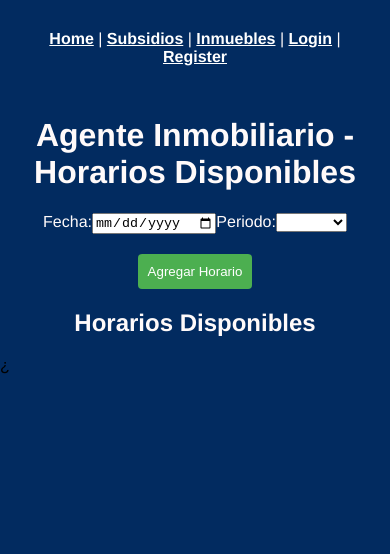
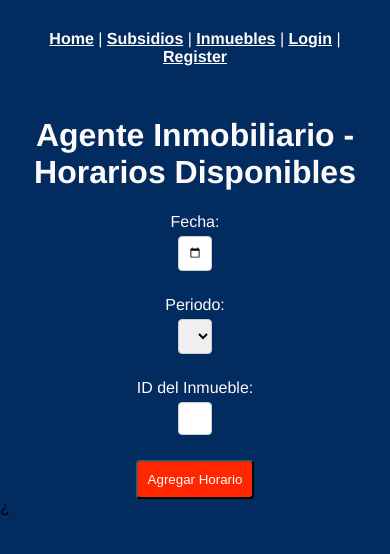
Before and after one commit to reii23/arriendosRM, a Vue app in the folder front/propiedadesweb/: page /agente in a window 390 px wide. Shown: the top 554 px of the page. Built offline with nearby package versions, Linux system fonts and the light colour scheme; a web font is replaced by a local one.

Commit message:
Usuario Agente Inmobiliario y administrador pueden agendar visitas. Por defecto, el id del visitante es -1.

```diff
--- a/front/propiedadesweb/src/views/AgenteView.vue
+++ b/front/propiedadesweb/src/views/AgenteView.vue
@@ -2,82 +2,124 @@
   <div>
     <h1>Agente Inmobiliario - Horarios Disponibles</h1>
     <form @submit.prevent="agregarHorario">
+      <div class="form-group">
         <label for="fecha">Fecha:</label>
         <input type="date" v-model="nuevoHorario.fecha" required />
+      </div>
 
+      <div class="form-group">
         <label for="periodo">Periodo:</label>
-      <select v-model="nuevoHorario.periodo" required>
-        <option value="Mañana">Mañana</option>
-        <option value="Tarde">Tarde</option>
-        <option value="Noche">Noche</option>
+        <select id="periodo" v-model="nuevoHorario.periodo" required>
+          <option value="m">Mañana</option>
+          <option value="t">Tarde</option>
+          <option value="n">Noche</option>
         </select>
+      </div>
 
+      <div class="form-group">
+        <label for="idInmueble">ID del Inmueble:</label>
+        <input type="text" id="idInmueble" v-model="nuevoHorario.idInmueble" required />
+      </div>
+
+      <!-- Botón de Agregar Horario al final del formulario -->
       <button type="submit">Agregar Horario</button>
     </form>
 
-    <h2>Horarios Disponibles</h2>
+    <!-- Se eliminó el texto de "Horarios Disponibles" -->
+    <!-- <h2>Horarios Disponibles</h2>
     <ul>
-      <li v-for="(horario, index) in horarios" :key="index">
-        {{ horario.fecha }} - {{ horario.periodo }}
+      <li v-for="horario in horarios" :key="horario.id">
+        {{ horario.fecha }} a las {{ horario.periodo }}
       </li>
-    </ul>
+    </ul> -->
   </div>
 </template>
 
+<script>
+import axios from 'axios';
 
-<script>
 export default {
   name: 'AgenteView',
   data() {
     return {
       nuevoHorario: {
         fecha: '',
-        periodo: ''
+        periodo: '',
+        idInmueble: ''
       },
-      horarios: []
+      horarios: [],
+      userId: localStorage.getItem('userId')
     };
   },
   methods: {
-    agregarHorario() {
-      this.horarios.push({ ...this.nuevoHorario });
+    async agregarHorario() {
+      if (!this.userId) {
+        console.error('No se puede obtener el ID del usuario.');
+        return;
+      }
+
+      const horario = {
+        fecha: this.formatearFecha(this.nuevoHorario.fecha, this.nuevoHorario.periodo),
+        idInmueble: this.nuevoHorario.idInmueble,
+        idUsuario: this.userId,
+        idVisitante: -1 // Aún no tenemos un ID de visitante, por lo que será nulo
+      };
+
+      console.log(this.userId);
+      console.log(horario.idInmueble);
+      console.log(horario.idVisitante);
+      console.log(horario.fecha);
+      console.log(horario.idUsuario);
+
+      try {
+        const response = await axios.post('http://localhost:8080/horarioVisita/crearHorarioVisita', horario);
+        console.log('Horario registrado:', response.data);
+        this.horarios.push(response.data);
         this.nuevoHorario.fecha = '';
         this.nuevoHorario.periodo = '';
+        this.nuevoHorario.idInmueble = '';
+      } catch (error) {
+        console.error('Error al registrar el horario:', error);
+      }
+    },
+    formatearFecha(fecha, periodo) {
+      const fechaObj = new Date(fecha);
+      const dia = fechaObj.getDate().toString().padStart(2, '0');
+      const mes = (fechaObj.getMonth() + 1).toString().padStart(2, '0');
+      const anio = fechaObj.getFullYear().toString().slice(-2); // Obtener los dos últimos dígitos del año
+      return `${dia}/${mes}/${anio}/${periodo}`;
     }
   }
 };
 </script>
 
-
 <style scoped>
+.form-group {
+  margin-bottom: 15px;
+}
 
 label {
-  margin-top: 10px;
+  display: block;
+  margin-bottom: 5px;
+}
+
+input, select {
+  width: 8.5%;
+  padding: 8px;
+  margin-bottom: 10px;
+  border: 1px solid #ccc;
+  border-radius: 4px;
 }
 
 button {
-  margin-top: 20px;
   padding: 10px;
-  background-color: #4CAF50;
+  background-color: #ff2600;
   color: white;
-  border: none;
   border-radius: 4px;
   cursor: pointer;
 }
 
 button:hover {
-  background-color: #45a049;
+  background-color: #ff6200;
 }
-
-ul {
-  list-style-type: none;
-  padding: 0;
-}
-
-li {
-  background-color: #f2f2f2;
-  margin: 5px 0;
-  padding: 10px;
-  border-radius: 4px;
-}
-
 </style>
```
Also changed, not shown: 1 other file (tests, documents, lock files or other folders). Lines whose indentation alone changed are shown as unchanged.
